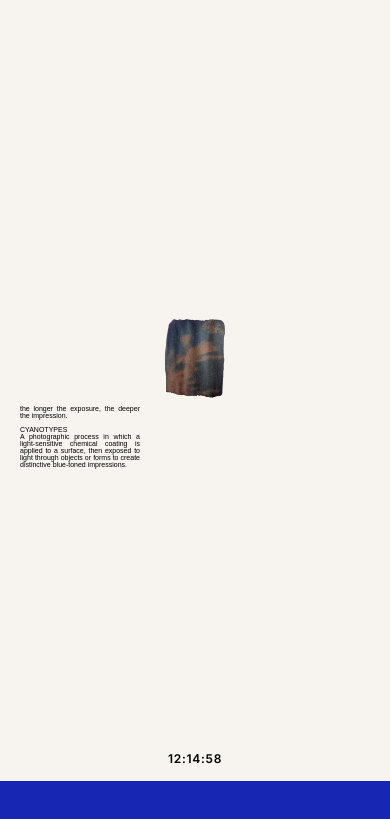
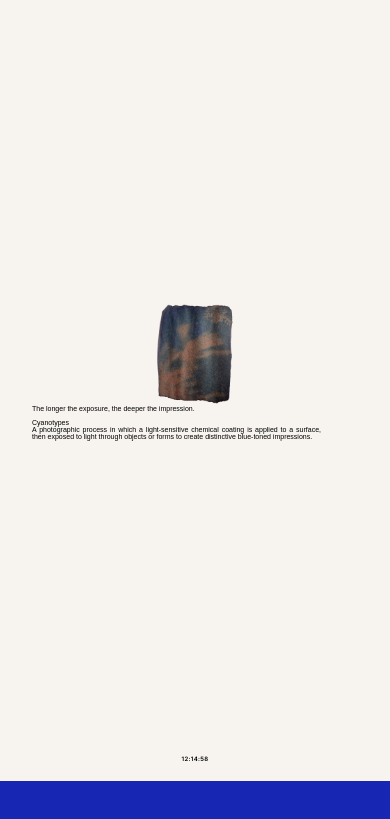
Before and after one commit to tanisha4n4/website, a plain HTML site: page index.html in a window 390 px wide. Shown: the part 63-882 px from the top of the page. Drawn offline with Linux system fonts and the light colour scheme.

Commit message:
Enlarge the homepage image on desktop and mobile, shrink the clock, and widen the cyanotype note.
Co-authored-by: Cursor <cursoragent@cursor.com>

```diff
--- a/index.html
+++ b/index.html
@@ -101,8 +101,8 @@
             </div>
           </div>
           <p class="home-note">
-            <span class="home-note__lead">the longer the exposure, the deeper the impression.</span>
-            CYANOTYPES<br />
+            <span class="home-note__lead">The longer the exposure, the deeper the impression.</span>
+            Cyanotypes<br />
             A photographic process in which a light-sensitive chemical coating is applied to a surface, then exposed to light through objects or forms to create distinctive blue-toned impressions.
           </p>
           <p class="clock" id="clock" aria-hidden="true"></p>
--- a/src/style.css
+++ b/src/style.css
@@ -40,7 +40,7 @@ body {
   --home-u: min(
     1.333px,
     calc(100vw / var(--frame)),
-    calc((100dvh - (170 * var(--u)) - 80px) / 429)
+    calc((100dvh - (170 * var(--u)) - 80px) / 412)
   );
   --edge: calc(45 * var(--u));
   --header-h: calc(75 * var(--u));
@@ -48,8 +48,8 @@ body {
   --logo-h: calc(35 * var(--u));
   --nav-size: calc(15 * var(--u));
   --nav-gap: calc(42 * var(--u));
-  --apple-w: calc(325 * var(--home-u));
-  --apple-h: calc(429 * var(--home-u));
+  --apple-w: calc(312 * var(--home-u));
+  --apple-h: calc(412 * var(--home-u));
   --clock-h: calc(95 * var(--u));
   --contact-min: calc(700 * var(--u));
   --email-size: calc(40 * var(--u));
@@ -264,8 +264,9 @@ body[data-view="contact"] .view--contact {
 .home-note {
   position: absolute;
   top: calc(515 * var(--home-u));
-  left: calc(1197 * var(--home-u));
-  width: calc(188 * var(--home-u));
+  /* 289 wide at the 1440 reference, grown left so the right edge stays at 1385. */
+  left: calc(1096 * var(--home-u));
+  width: calc(289 * var(--home-u));
   margin: 0;
   font-family: Arial, sans-serif;
   font-size: calc(8 * var(--home-u));
@@ -286,7 +287,7 @@ body[data-view="contact"] .view--contact {
   margin: 0;
   display: grid;
   place-items: center;
-  font-size: calc(13 * var(--u) - 2px);
+  font-size: 6px;
   font-weight: 600;
   letter-spacing: 0.04em;
 }
@@ -763,8 +764,8 @@ body[data-view="contact"] .clock {
     --logo-h: calc(45 * var(--m));
     --m-clock: calc(46 * var(--m));
     --m-pad: calc(20 * var(--m));
-    --apple-w: 146px;
-    --apple-h: 188px;
+    --apple-w: 183px;
+    --apple-h: 235px;
   }
 
   .site-header {
@@ -857,8 +858,9 @@ body[data-view="contact"] .clock {
 
   .home-note {
     top: 468px;
-    left: 20px;
-    width: 120px;
+    /* 289px box, nudged left of center on a 390px screen (centered would start near 50px). */
+    left: 32px;
+    width: 289px;
     font-size: 7px;
   }
 
@@ -872,7 +874,7 @@ body[data-view="contact"] .clock {
     height: calc(var(--m-clock) + env(safe-area-inset-bottom, 0px));
     padding-bottom: env(safe-area-inset-bottom, 0px);
     background: var(--paper);
-    font-size: calc(14 * var(--m) - 2px);
+    font-size: 6px;
     letter-spacing: 0.06em;
   }
 
```
